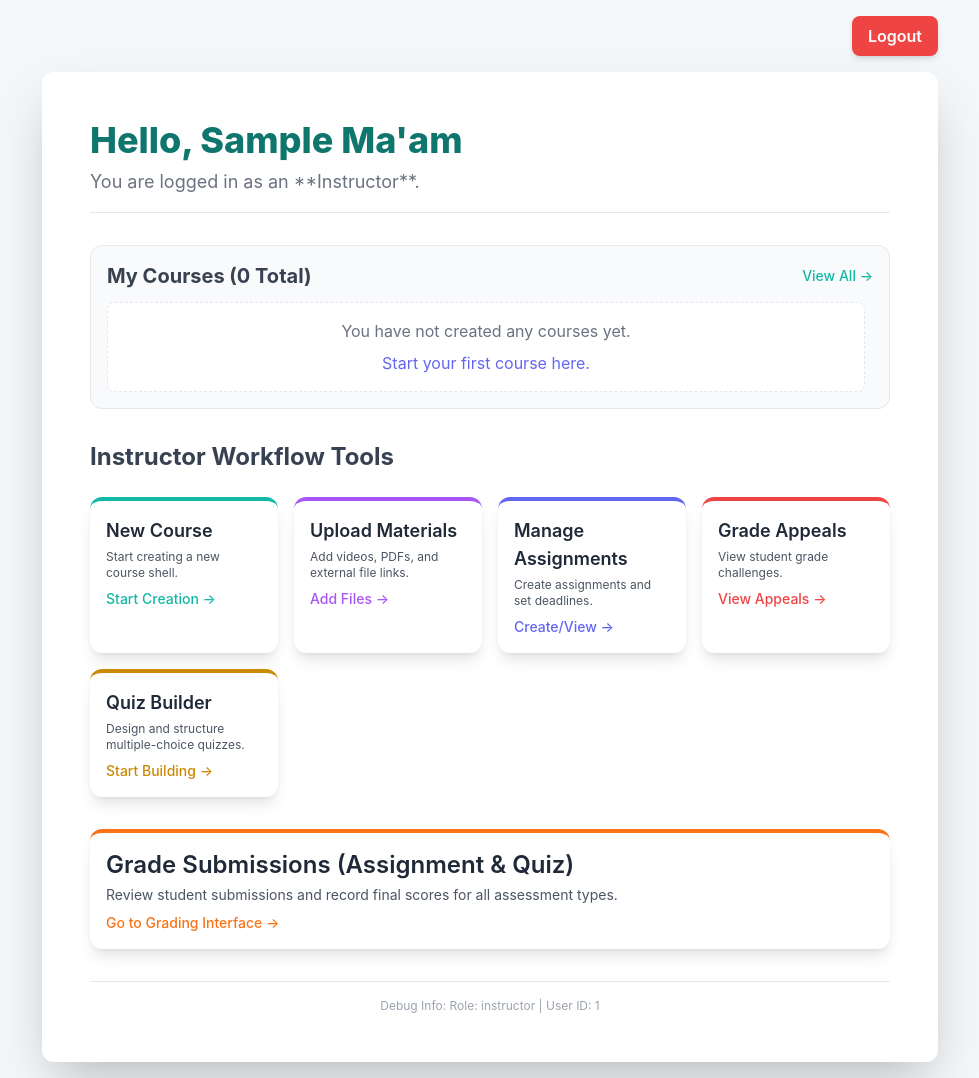
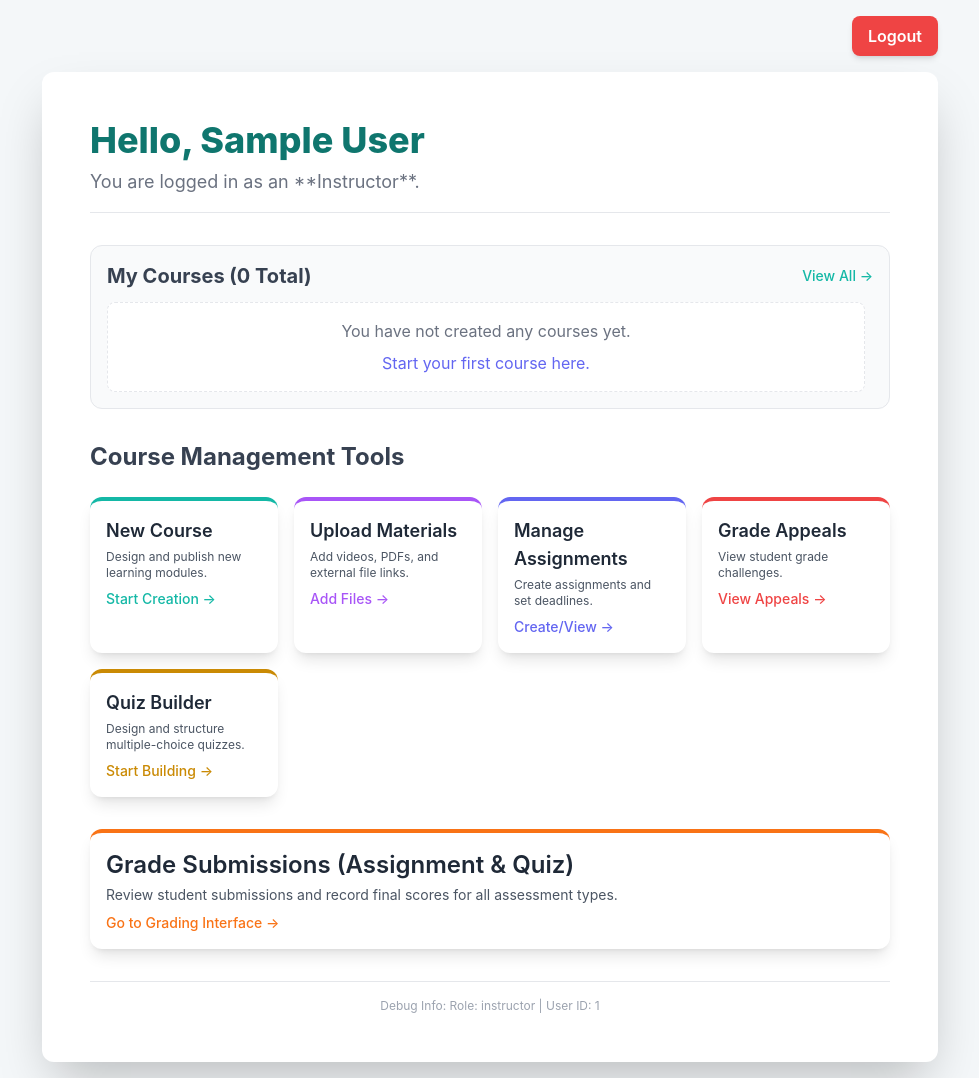
Before and after one commit to kazihalim00/skillpath-lms, a PHP site: page /instructor_dashboard.php in a window 1280 px wide. Shown: the whole page, without its empty margins (150-1129 px from the left). Run offline with PHP 8.4, Linux system fonts and the light colour scheme; the visitor is signed in with stand-in values (Sample User, id 1); data that the repository does not hold is empty; some libraries are stand-ins or nearby versions.

Commit message:
refactor: Update instructor dashboard greeting to show full name

```diff
--- a/instructor_dashboard.php
+++ b/instructor_dashboard.php
@@ -1,6 +1,7 @@
 <?php
 /**
  * SkillPath Project: Instructor Dashboard (Final Organization)
+ *
  * This file organizes the tools into the requested professional workflow:
  * Creation -> Materials -> Assessment -> Grading.
  */
@@ -47,6 +48,9 @@ try {
     $error_message = "Database Error: Could not fetch courses.";
 }
 
+// Determine Greeting based on Gender (if available, otherwise fallback)
+// Assuming you might have added the gender logic, we can keep it simple or just use the name.
+// For this request, we focus on the Full Name display.
 ?>
 <!DOCTYPE html>
 <html lang="en">
@@ -92,7 +96,7 @@ try {
 
     <div class="w-full max-w-4xl bg-white shadow-2xl rounded-xl p-8 md:p-12">
         <h1 class="text-4xl font-extrabold text-teal-700 mb-2">
-            Hello, <?php echo htmlspecialchars(explode(' ', $user_name)[0]); ?> Ma'am
+            Hello, <?php echo htmlspecialchars($user_name); ?>
         </h1>
         <p class="text-lg text-gray-500 mb-8 border-b pb-4">
             You are logged in as an **Instructor**.
@@ -139,14 +143,14 @@ try {
             </div>
         </div>
 
-        <h2 class="text-2xl font-bold text-gray-700 mb-6">Instructor Workflow Tools</h2>
+        <h2 class="text-2xl font-bold text-gray-700 mb-6">Course Management Tools</h2>
 
         <div class="grid grid-cols-1 md:grid-cols-2 lg:grid-cols-4 gap-4">
 
             <div
                 class="bg-white p-4 rounded-xl shadow-lg border-t-4 border-teal-500 hover:shadow-xl transition duration-300">
                 <h3 class="text-lg font-semibold text-gray-800">New Course</h3>
-                <p class="text-gray-600 mt-1 text-xs">Start creating a new course shell.</p>
+                <p class="text-gray-600 mt-1 text-xs">Design and publish new learning modules.</p>
                 <a href="instructor_course_create.php"
                     class="text-teal-500 hover:text-teal-700 mt-2 block text-sm font-medium">Start Creation →</a>
             </div>
@@ -166,6 +170,7 @@ try {
                 <a href="instructor_assignments.php"
                     class="text-indigo-500 hover:text-indigo-700 mt-2 block text-sm font-medium">Create/View →</a>
             </div>
+
             <div
                 class="bg-white p-4 rounded-xl shadow-lg border-t-4 border-red-500 hover:shadow-xl transition duration-300">
                 <h3 class="text-lg font-semibold text-gray-800">Grade Appeals</h3>
@@ -173,6 +178,7 @@ try {
                 <a href="instructor_appeals.php"
                     class="text-red-500 hover:text-red-700 mt-2 block text-sm font-medium">View Appeals →</a>
             </div>
+
             <div
                 class="bg-white p-4 rounded-xl shadow-lg border-t-4 border-yellow-600 hover:shadow-xl transition duration-300">
                 <h3 class="text-lg font-semibold text-gray-800">Quiz Builder</h3>
```
